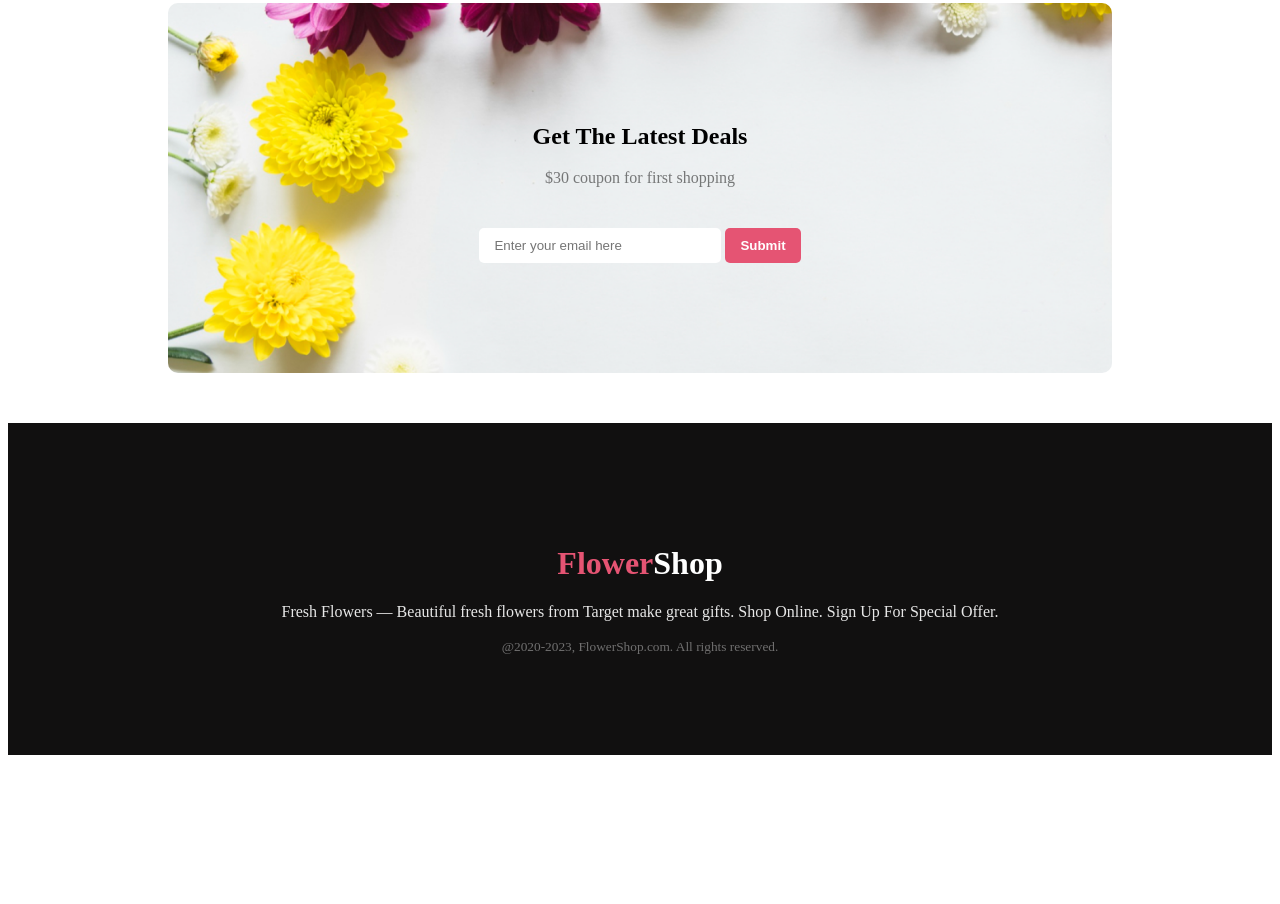
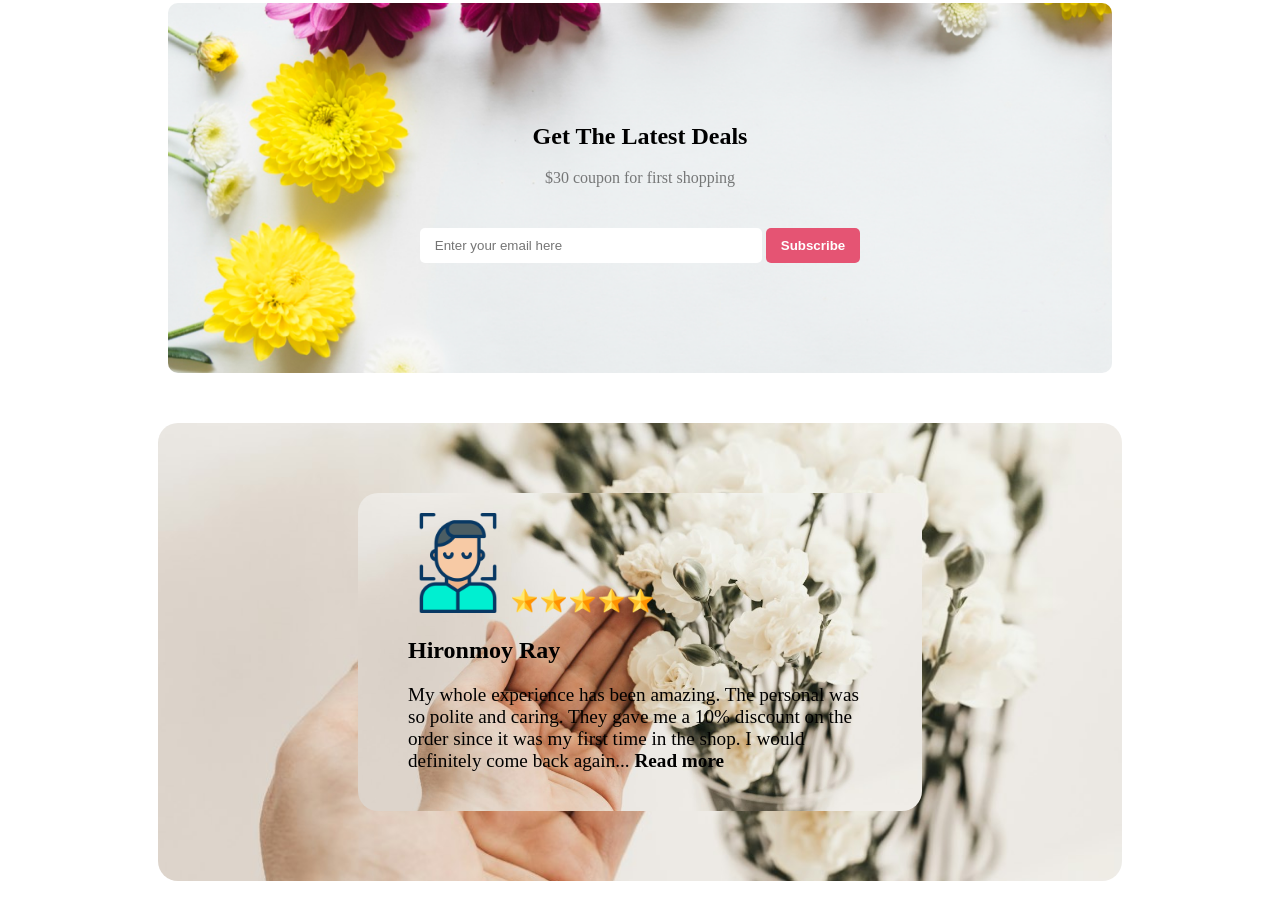
Before and after one commit to HironmoyRay/Flower-Shop, a plain HTML site: page index.html in a window 1280 px wide. Shown: the part 2376-3280 px from the top of the page. Before the commit the page ends 3139 px from the top, so only its background shows below. Drawn offline with Linux system fonts and the light colour scheme.

Commit message:
Review Section Added

```diff
--- a/css/style.css
+++ b/css/style.css
@@ -184,8 +184,32 @@ header {
 .latest-section input {
   border: 0px;
   border-radius: 5px;
-  padding: 10px 50px 10px 15px;
+  padding: 10px 150px 10px 15px;
   margin-bottom: 10px;
+}
+
+/* ////////////////////////////////////////////////////// */
+
+.review-section div{
+  background-image: url(../images/customer_Review.jpeg);
+  background-size: cover;
+  background-position: center;
+  padding: 20px 50px;
+  margin: 50px 150px;
+  border-radius: 20px;
+
+}
+
+.review-div p{
+  font-size: larger;
+  color: black;
+}
+#profile-img{
+  width: 100px;
+}
+#star{
+  width: 25px;
+  /* display: block; */
 }
 
 /* /////////////////////////////////////////////////// */
--- a/index.html
+++ b/index.html
@@ -107,7 +107,23 @@
                 <h1>Get The Latest Deals</h1>
                 <p>$30 coupon for first shopping</p>
                 <input type="email" name="" id="" placeholder="Enter your email here">
-                <button type="submit">Submit</button>
+                <button type="submit">Subscribe</button>
+            </div>
+        </section>
+        <section class="review-section">
+            <div>
+                <div class="review-div">
+                    <img id="profile-img" src="images/profile_Icon.png" alt="">
+                    <img id="star" src="images/strar.png" alt="">
+                    <img id="star" src="images/strar.png" alt="">
+                    <img id="star" src="images/strar.png" alt="">
+                    <img id="star" src="images/strar.png" alt="">
+                    <img id="star" src="images/strar.png" alt="">
+                    <h2>Hironmoy Ray</h2>
+                    <p>My whole experience has been amazing. The personal was so polite and caring. They gave me a 10%
+                        discount on the order since it was my first time in the shop. I would definitely come back
+                        again... <b>Read more</b></p>
+                </div>
             </div>
         </section>
     </main>
```
Also changed, not shown: images/customer_Review.jpeg (added), images/profile_Icon.png (added), images/strar.png (added).
